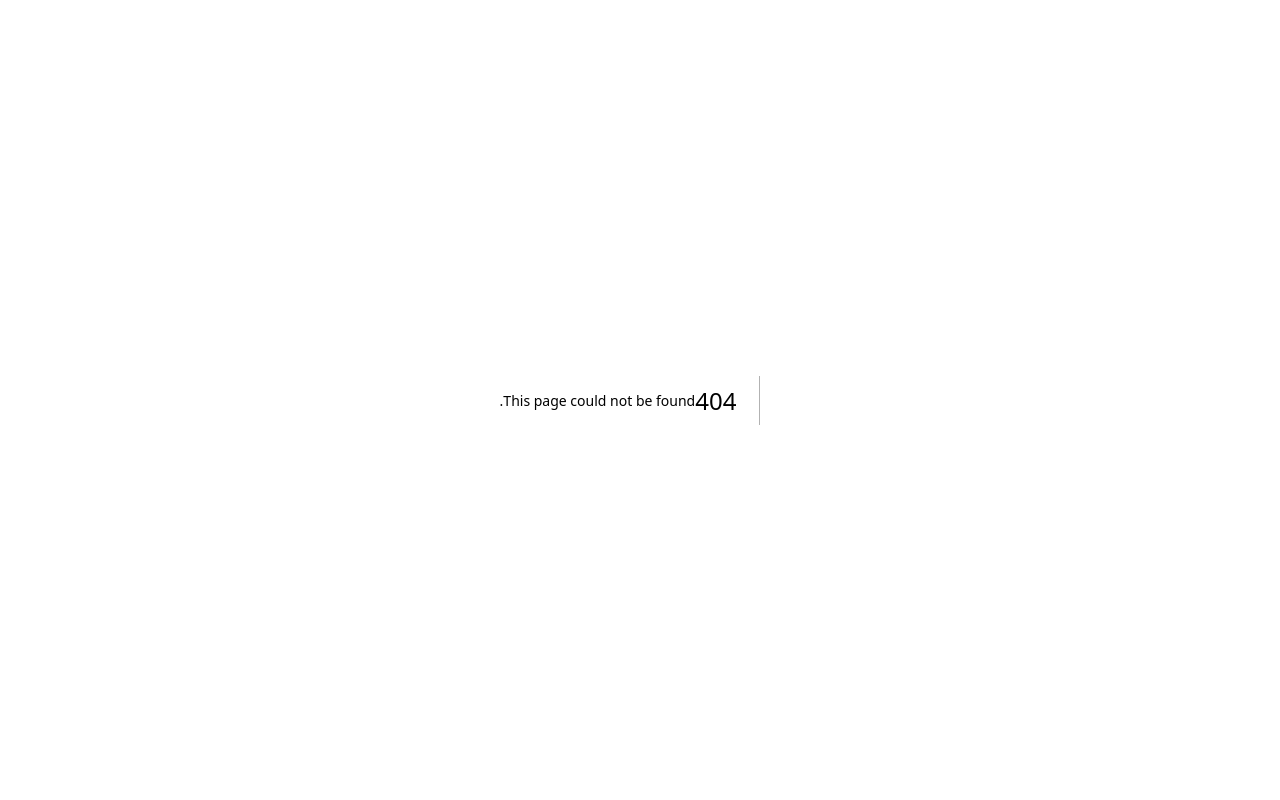
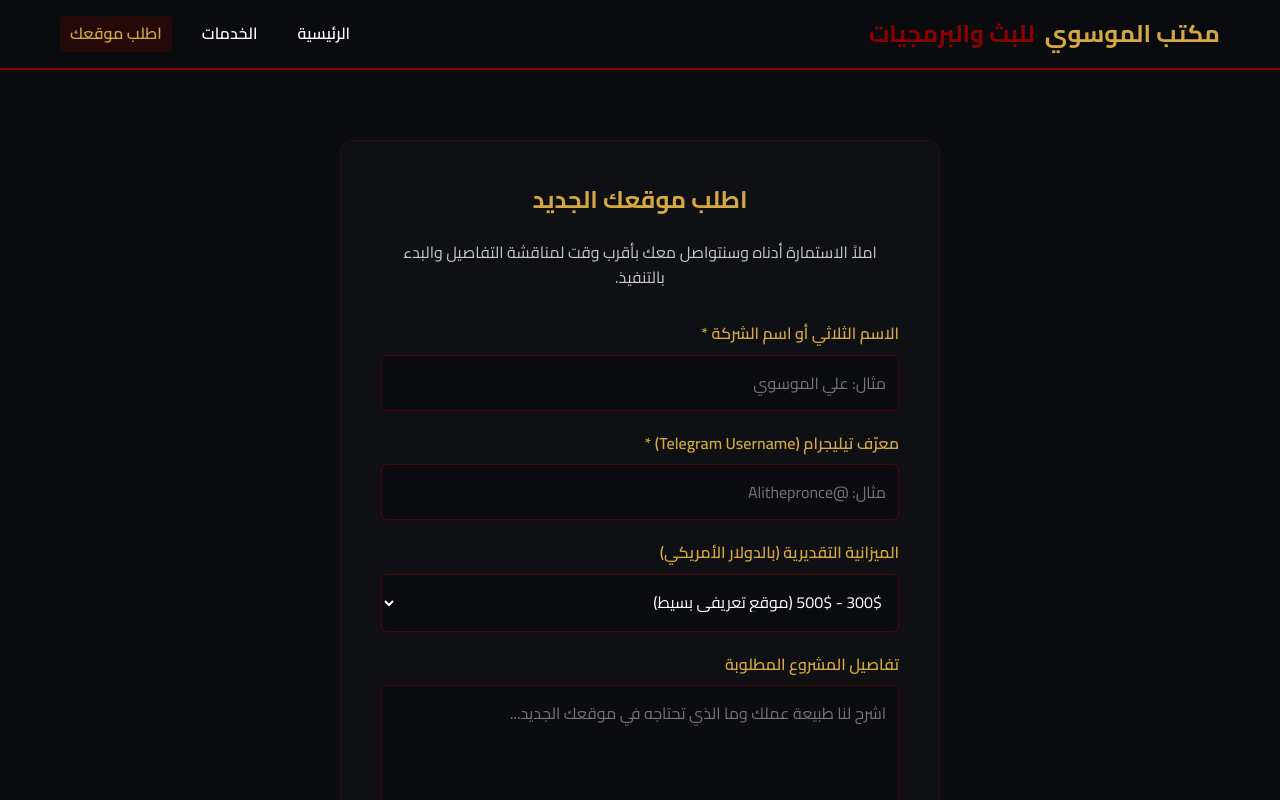
Before and after one commit to Alithepronce/al-mousawi-nextjs, a Next.js app: page /order in a window 1280 px wide. Before the commit this address had no page. Shown: the top 800 px of the page. Built offline with nearby package versions, Linux system fonts and the light colour scheme.

Commit message:
Add interactive Order page app/order/page.js

```diff
--- /dev/null
+++ b/app/order/page.js
@@ -0,0 +1,121 @@
+'use client';
+
+import { useState } from 'react';
+import Header from '../../components/Header';
+import Footer from '../../components/Footer';
+
+export default function Order() {
+  const [formData, setFormData] = useState({
+    name: '',
+    telegram: '',
+    budget: '500',
+    details: '',
+  });
+  const [submitted, setSubmitted] = useState(false);
+
+  const handleSubmit = (e) => {
+    e.preventDefault();
+    if (!formData.name || !formData.telegram) {
+      alert('يرجى ملء الحقول المطلوبة (الاسم ومعرّف تيليجرام)');
+      return;
+    }
+
+    // Save to local storage for demo/backup
+    const existingOrders = JSON.parse(localStorage.getItem('mousawi_orders') || '[]');
+    existingOrders.push({
+      ...formData,
+      date: new Date().toISOString(),
+    });
+    localStorage.setItem('mousawi_orders', JSON.stringify(existingOrders));
+
+    setSubmitted(true);
+  };
+
+  return (
+    <>
+      <Header />
+      <main className="container">
+        {!submitted ? (
+          <div className="form-container">
+            <h2 style={{ textAlign: 'center', color: '#D4A843', marginBottom: '20px' }}>اطلب موقعك الجديد</h2>
+            <p style={{ textAlign: 'center', color: '#c5c6c7', marginBottom: '30px' }}>
+              املاً الاستمارة أدناه وسنتواصل معك بأقرب وقت لمناقشة التفاصيل والبدء بالتنفيذ.
+            </p>
+            <form onSubmit={handleSubmit}>
+              <div className="form-group">
+                <label htmlFor="name">الاسم الثلاثي أو اسم الشركة *</label>
+                <input
+                  type="text"
+                  id="name"
+                  placeholder="مثال: علي الموسوي"
+                  value={formData.name}
+                  onChange={(e) => setFormData({ ...formData, name: e.target.value })}
+                  required
+                />
+              </div>
+
+              <div className="form-group">
+                <label htmlFor="telegram">معرّف تيليجرام (Telegram Username) *</label>
+                <input
+                  type="text"
+                  id="telegram"
+                  placeholder="مثال: @Alithepronce"
+                  value={formData.telegram}
+                  onChange={(e) => setFormData({ ...formData, telegram: e.target.value })}
+                  required
+                />
+              </div>
+
+              <div className="form-group">
+                <label htmlFor="budget">الميزانية التقديرية (بالدولار الأمريكي)</label>
+                <select
+                  id="budget"
+                  value={formData.budget}
+                  onChange={(e) => setFormData({ ...formData, budget: e.target.value })}
+                >
+                  <option value="300-500">300$ - 500$ (موقع تعريفي بسيط)</option>
+                  <option value="500-1000">500$ - 1000$ (موقع متكامل مع نظام إدارة)</option>
+                  <option value="1000+">أكثر من 1000$ (حلول برمجية مخصصة)</option>
+                </select>
+              </div>
+
+              <div className="form-group">
+                <label htmlFor="details">تفاصيل المشروع المطلوبة</label>
+                <textarea
+                  id="details"
+                  rows="5"
+                  placeholder="اشرح لنا طبيعة عملك وما الذي تحتاجه في موقعك الجديد..."
+                  value={formData.details}
+                  onChange={(e) => setFormData({ ...formData, details: e.target.value })}
+                ></textarea>
+              </div>
+
+              <button type="submit" className="submit-btn">
+                إرسال الطلب الآن 🚀
+              </button>
+            </form>
+          </div>
+        ) : (
+          <div className="form-container" style={{ textAlign: 'center' }}>
+            <div style={{ fontSize: '60px', color: '#D4A843', marginBottom: '20px' }}>✅</div>
+            <h2 style={{ color: '#ffffff', marginBottom: '15px' }}>تم إرسال طلبك بنجاح!</h2>
+            <p style={{ color: '#c5c6c7', marginBottom: '30px' }}>
+              شكرًا لثقتك بمكتب الموسوي للخدمات البرمجية. لقد سجلنا طلبك برقم مميز، وسيقوم فريقنا بالتواصل معك عبر حساب تيليجرام <strong>{formData.telegram}</strong> لمناقشة التفاصيل قريباً جداً.
+            </p>
+            <button
+              onClick={() => {
+                setSubmitted(false);
+                setFormData({ name: '', telegram: '', budget: '500', details: '' });
+              }}
+              className="submit-btn"
+              style={{ background: 'transparent', borderColor: '#8B0000', color: '#ffffff' }}
+            >
+              إرسال طلب آخر
+            </button>
+          </div>
+        )}
+      </main>
+      <Footer />
+    </>
+  );
+}
```
